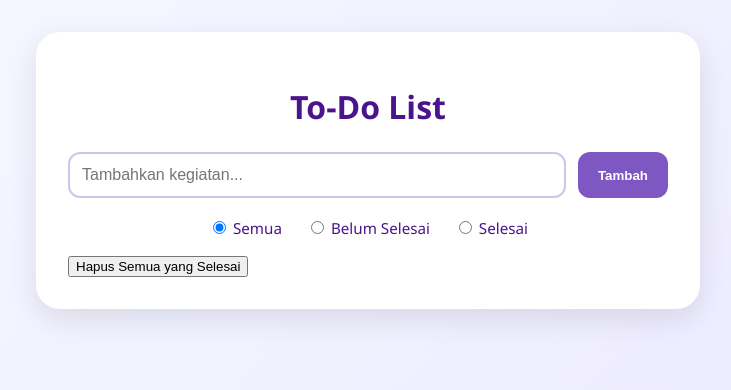
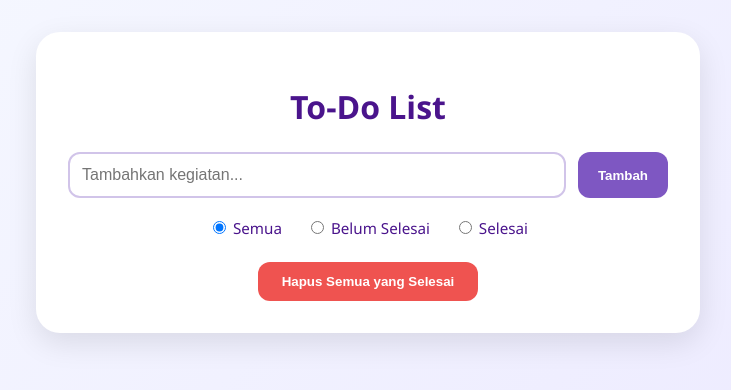
Before and after one commit to bintanghendriska/32-pbk-uts-233510676, a Vue app: page / in a window 1280 px wide. Shown: the top 390 px of the page, without its empty margins (272-1003 px from the left). Built offline with nearby package versions, Linux system fonts and the light colour scheme.

Commit message:
Coret teks ketika selesai, dan style button

```diff
--- a/src/App.vue
+++ b/src/App.vue
@@ -173,4 +173,55 @@ body {
 .todo-item:hover {
   background-color: #d1c4e9;
 }
+
+.todo-text-wrapper {
+  display: flex;
+  align-items: center;
+  gap: 0.75rem;
+}
+
+.todo-text {
+  color: #4a148c;
+  font-size: 1rem;
+}
+
+.todo-text.completed {
+  text-decoration: line-through;
+  color: #9e9e9e;
+  font-style: italic;
+}
+
+.delete-button {
+  background: none;
+  border: none;
+  color: #e53935;
+  cursor: pointer;
+  font-size: 0.95rem;
+  font-weight: bold;
+  transition: color 0.3s ease;
+}
+
+.delete-button:hover {
+  color: #b71c1c;
+}
+
+.clear-completed-section {
+  text-align: center;
+  margin-top: 1.5rem;
+}
+
+.clear-button {
+  background-color: #ef5350;
+  color: white;
+  border: none;
+  padding: 0.75rem 1.5rem;
+  border-radius: 0.75rem;
+  cursor: pointer;
+  font-weight: bold;
+  transition: background-color 0.3s ease;
+}
+
+.clear-button:hover {
+  background-color: #c62828;
+}
 </style>
```
